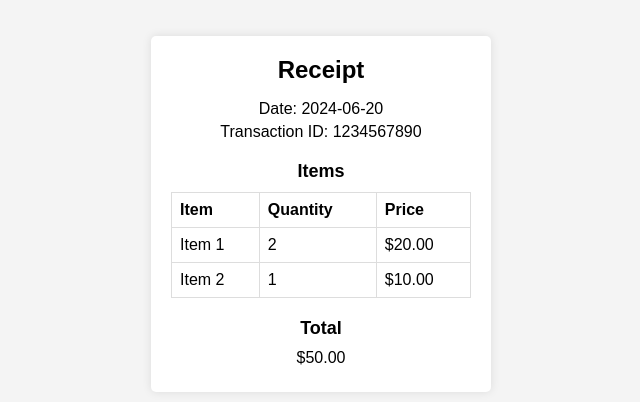
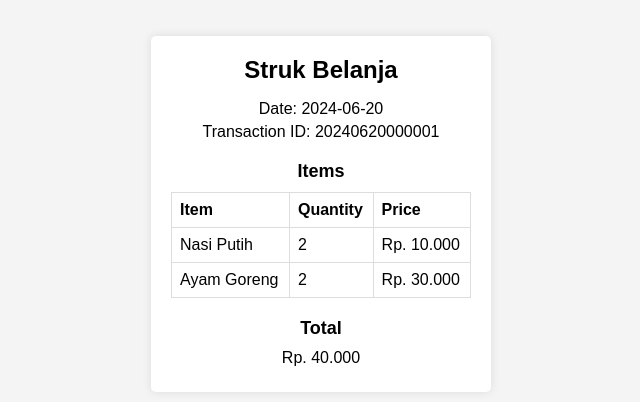
Before and after one commit to ridhobotutihe/vqris-receipt, a plain HTML site: page index.html in a window 1280 px wide. Shown: the part 186-588 px from the top of the page, without its empty margins (319-959 px from the left). Drawn offline with Linux system fonts and the light colour scheme.

Commit message:
Update index.html

```diff
--- a/index.html
+++ b/index.html
@@ -8,9 +8,9 @@
 </head>
 <body>
     <div class="receipt">
-        <h1>Receipt</h1>
+        <h1>Struk Belanja</h1>
         <p>Date: <span>2024-06-20</span></p>
-        <p>Transaction ID: <span>1234567890</span></p>
+        <p>Transaction ID: <span>20240620000001</span></p>
 
         <h2>Items</h2>
         <table>
@@ -20,19 +20,19 @@
                 <th>Price</th>
             </tr>
             <tr>
-                <td>Item 1</td>
+                <td>Nasi Putih</td>
                 <td>2</td>
-                <td>$20.00</td>
+                <td>Rp. 10.000</td>
             </tr>
             <tr>
-                <td>Item 2</td>
-                <td>1</td>
-                <td>$10.00</td>
+                <td>Ayam Goreng</td>
+                <td>2</td>
+                <td>Rp. 30.000</td>
             </tr>
         </table>
 
         <h2>Total</h2>
-        <p>$50.00</p>
+        <p>Rp. 40.000</p>
     </div>
 </body>
 </html>
```
